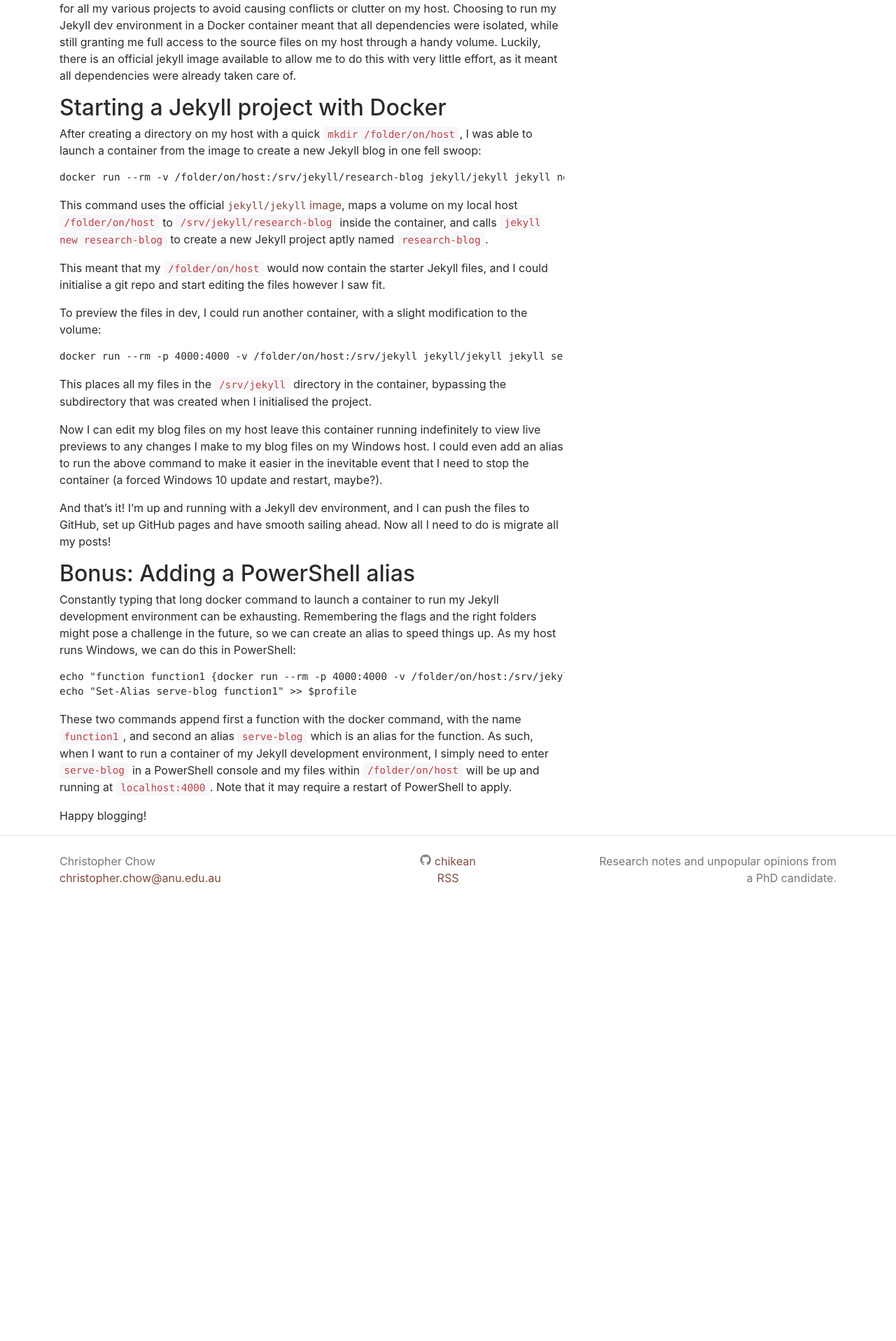
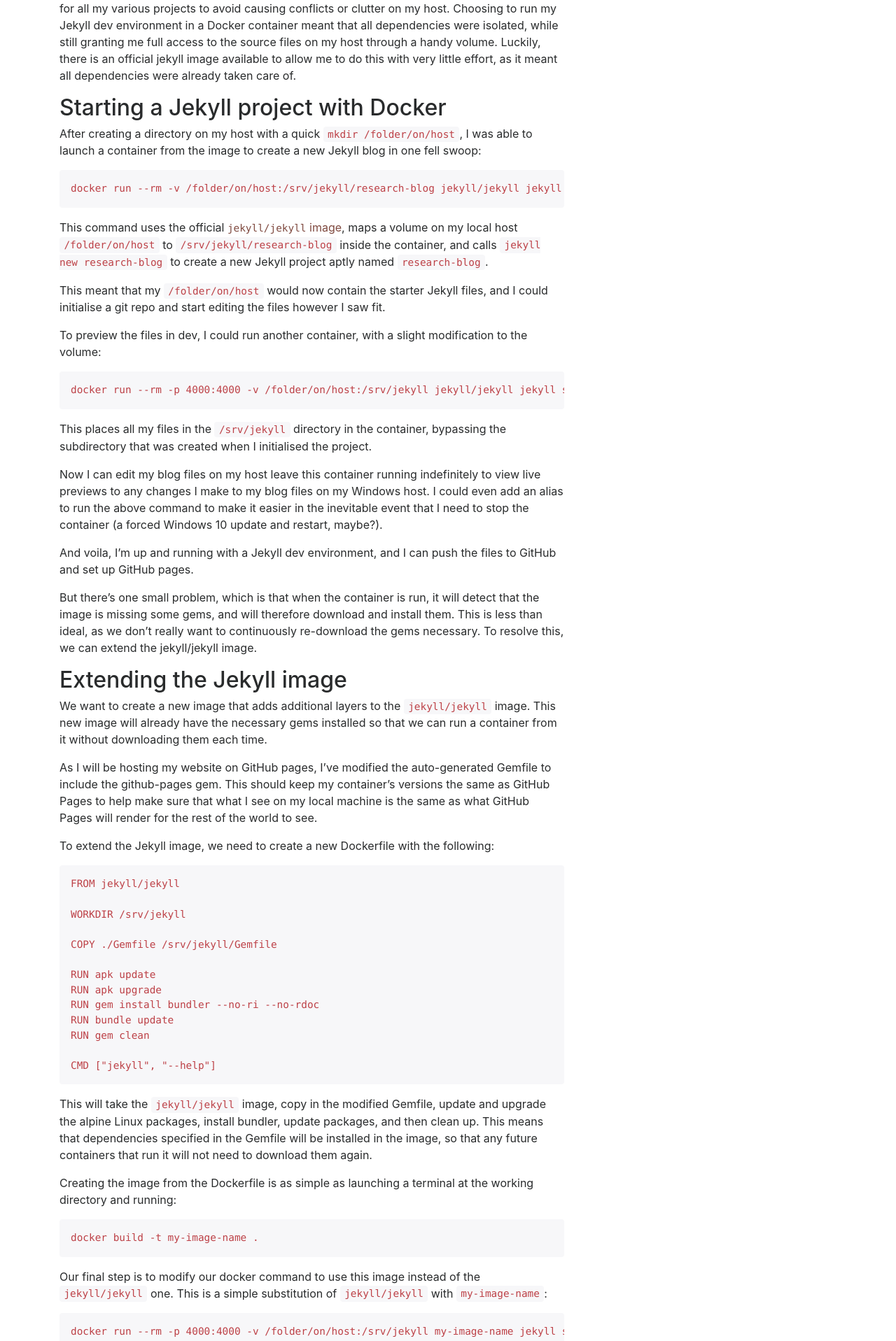
Before and after one commit to chikean/chikean.github.io, a Jekyll site: the page built from _posts/2017-07-15-from-wordpress-to-jekyll.md, in a window 1280 px wide. Shown: the part 875-2792 px from the top of the page at 70% size. Built offline with Jekyll 4.4.1, drawn with Linux system fonts in a browser that asks for light colours; nearby versions of some CDN libraries; before the commit the page ends 2182 px from its top, so only the background shows below that; some of the changed text lies outside the part shown.

Commit message:
Update Jekyll post and codeblock style

````diff
--- a/_posts/2017-07-15-from-wordpress-to-jekyll.md
+++ b/_posts/2017-07-15-from-wordpress-to-jekyll.md
@@ -36,7 +36,47 @@ This places all my files in the `/srv/jekyll` directory in the container, bypass
 
 Now I can edit my blog files on my host leave this container running indefinitely to view live previews to any changes I make to my blog files on my Windows host. I could even add an alias to run the above command to make it easier in the inevitable event that I need to stop the container (a forced Windows 10 update and restart, maybe?).
 
-And that's it! I'm up and running with a Jekyll dev environment, and I can push the files to GitHub, set up GitHub pages and have smooth sailing ahead. Now all I need to do is migrate all my posts!
+And voila, I'm up and running with a Jekyll dev environment, and I can push the files to GitHub and set up GitHub pages.
+
+But there's one small problem, which is that when the container is run, it will detect that the image is missing some gems, and will therefore download and install them. This is less than ideal, as we don't really want to continuously re-download the gems necessary. To resolve this, we can extend the jekyll/jekyll image.
+
+## Extending the Jekyll image
+We want to create a new image that adds additional layers to the `jekyll/jekyll` image. This new image will already have the necessary gems installed so that we can run a container from it without downloading them each time.
+
+As I will be hosting my website on GitHub pages, I've modified the auto-generated Gemfile to include the github-pages gem. This should keep my container's versions the same as GitHub Pages to help make sure that what I see on my local machine is the same as what GitHub Pages will render for the rest of the world to see.
+
+To extend the Jekyll image, we need to create a new Dockerfile with the following:
+
+```
+FROM jekyll/jekyll
+
+WORKDIR /srv/jekyll
+
+COPY ./Gemfile /srv/jekyll/Gemfile
+
+RUN apk update
+RUN apk upgrade
+RUN gem install bundler --no-ri --no-rdoc
+RUN bundle update
+RUN gem clean
+
+CMD ["jekyll", "--help"]
+```
+This will take the `jekyll/jekyll` image, copy in the modified Gemfile, update and upgrade the alpine Linux packages, install bundler, update packages, and then clean up. This means that dependencies specified in the Gemfile will be installed in the image, so that any future containers that run it will not need to download them again.
+
+Creating the image from the Dockerfile is as simple as launching a terminal at the working directory and running:
+
+```
+docker build -t my-image-name .
+```
+
+Our final step is to modify our docker command to use this image instead of the `jekyll/jekyll` one. This is a simple substitution of `jekyll/jekyll` with `my-image-name`:
+
+```
+docker run --rm -p 4000:4000 -v /folder/on/host:/srv/jekyll my-image-name jekyll serve
+```
+
+The Gemfile and Dockerfile that I used can be found in [this repo](https://github.com/chikean/jekyll-bootstrap4).
 
 ## Bonus: Adding a PowerShell alias
 Constantly typing that long docker command to launch a container to run my Jekyll development environment can be exhausting. Remembering the flags and the right folders might pose a challenge in the future, so we can create an alias to speed things up. As my host runs Windows, we can do this in PowerShell:
--- a/assets/css/main.css
+++ b/assets/css/main.css
@@ -122,3 +122,11 @@ body {
   padding: 3.5rem 0;
   background: #f7f7f7;
 }
+
+pre {
+    padding: 1rem;
+    font-size: 90%;
+    color: #bd4147;
+    background-color: #f7f7f9;
+    border-radius: 0.25rem;
+}
````
Also changed, not shown: _drafts/2017-08-14-icml-2017.md (+2 -0 lines).
